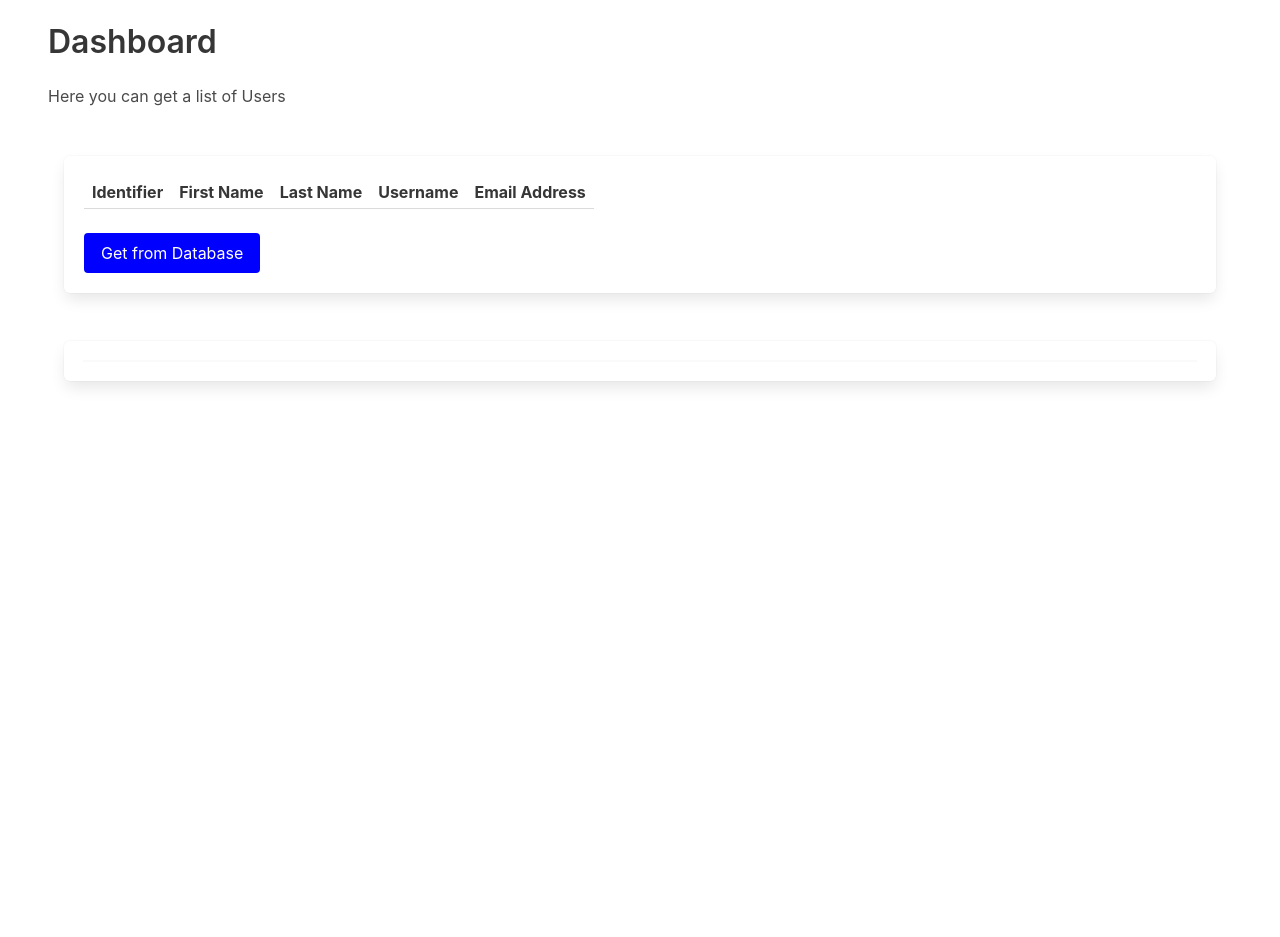
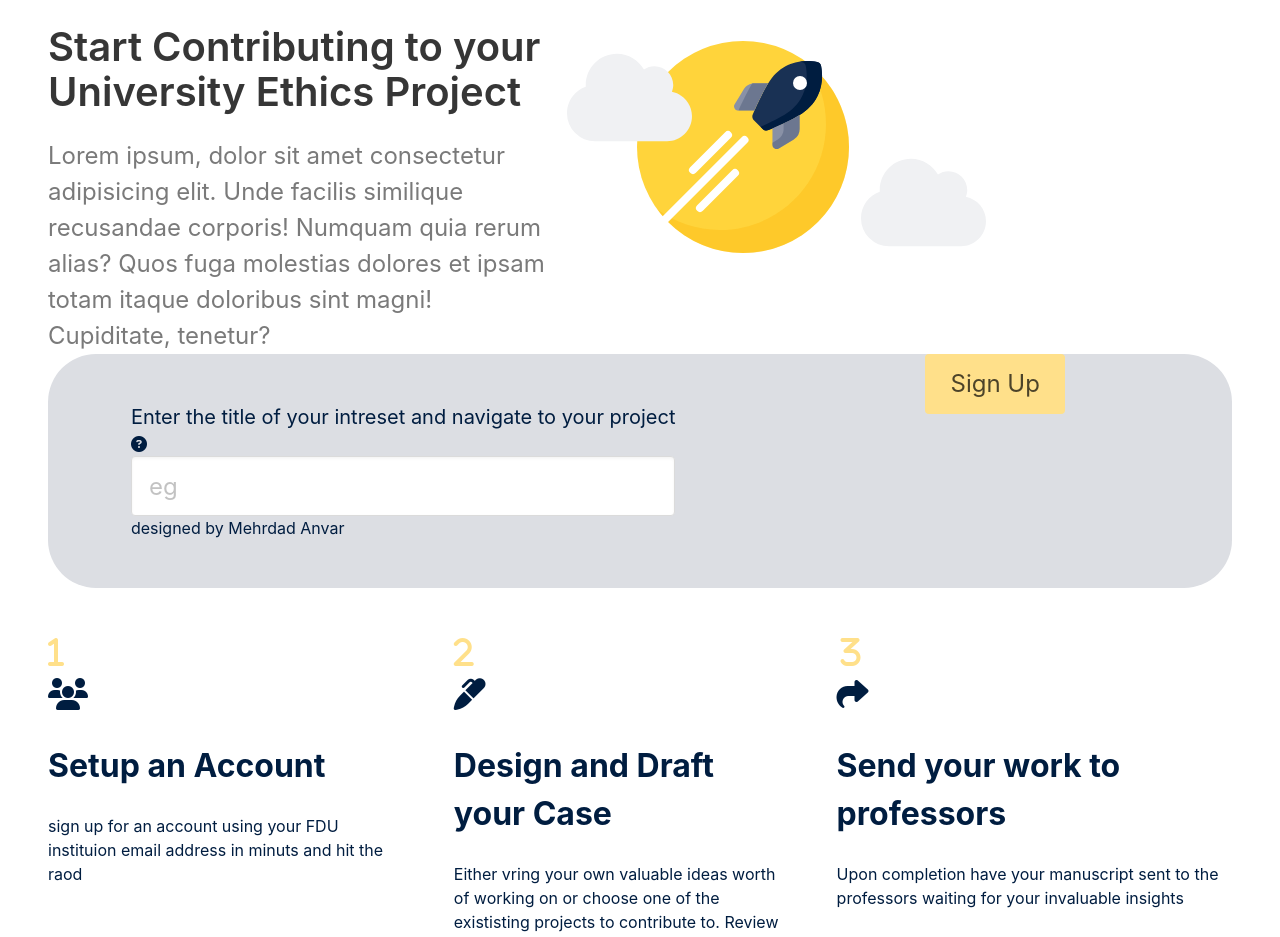
Before and after one commit to mehrdadanvar/ethics-traversy, a Vue app in the folder client/: page / in a window 1280 px wide. Shown: the part 160-1097 px from the top of the page. Before the commit the page ends 800 px from the top, so only its background shows below. Built offline with nearby package versions, Linux system fonts and the light colour scheme.

Commit message:
added content to the home page

```diff
--- a/client/public/index.html
+++ b/client/public/index.html
@@ -5,6 +5,7 @@
     <meta http-equiv="X-UA-Compatible" content="IE=edge">
     <meta name="viewport" content="width=device-width,initial-scale=1.0">
     <link rel="icon" href="<%= BASE_URL %>favicon.ico">
+    <link rel="stylesheet" href="https://cdnjs.cloudflare.com/ajax/libs/font-awesome/6.1.1/css/all.min.css" integrity="sha512-KfkfwYDsLkIlwQp6LFnl8zNdLGxu9YAA1QvwINks4PhcElQSvqcyVLLD9aMhXd13uQjoXtEKNosOWaZqXgel0g==" crossorigin="anonymous" referrerpolicy="no-referrer" />
     <title><%= htmlWebpackPlugin.options.title %></title>
   </head>
   <body>
--- a/client/src/views/Home.vue
+++ b/client/src/views/Home.vue
@@ -1,15 +1,81 @@
 <template>
+  <div class="head-container">
+    <section class="section">
+      <div class="row-1">
+        <div class="left">
+          <div class="title is-size-2">Start Contributing to your University Ethics Project</div>
+          <p class="text is-size-4 has-text-grey">
+            Lorem ipsum, dolor sit amet consectetur adipisicing elit. Unde facilis similique
+            recusandae corporis! Numquam quia rerum alias? Quos fuga molestias dolores et ipsam
+            totam itaque doloribus sint magni! Cupiditate, tenetur?
+          </p>
+        </div>
+        <div class="right">
+          <img src="../../src/assets/start-illustration.svg" alt="image" />
+          <h2></h2>
+        </div>
+      </div>
+      <div class="row-2">
+        <div class="container py-6 px-6">
+          <p class="text is-size-5">
+            Enter the title of your intreset and navigate to your project
+          </p>
+          <i class="fa-solid fa-circle-question"></i>
+          <input type="text" placeholder="eg" class="input is-large" />
+          <p>designed by Mehrdad Anvar</p>
+        </div>
+        <div class="container">
+          <button class="button is-warning is-large">Sign Up</button>
+        </div>
+      </div>
+      <div class="row-3 py-6">
+        <div class="l">
+          <i class="fa-solid fa-1 is-size-3 has-text-warning"></i>
+          <br />
+          <i class="fa-solid fa-users is-size-3 py-2"></i>
+          <br />
+          <h2 class="text has-text-weight-bold my-5 is-size-3">Setup an Account</h2>
+          <p class="text">
+            sign up for an account using your FDU instituion email address in minuts and hit the
+            raod
+          </p>
+        </div>
+        <div class="m">
+          <i class="fa-solid fa-2 is-size-3 has-text-warning"></i>
+          <br />
+          <i class="fa-solid fa-marker is-size-3 py-2"></i>
+          <br />
+          <h2 class="text has-text-weight-bold my-5 is-size-3">Design and Draft your Case</h2>
+          <p class="text">
+            Either vring your own valuable ideas worth of working on or choose one of the
+            exististing projects to contribute to. Review your content online in your borowser. No
+            need for microsoft word or styling.
+          </p>
+        </div>
+        <div class="r">
+          <i class="fa-solid fa-3 is-size-3 has-text-warning"></i>
+          <br />
+          <i class="fa-solid fa-share is-size-3 py-2"></i>
+          <br />
+          <h2 class="text has-text-weight-bold my-5 is-size-3">Send your work to professors</h2>
+          <p class="text">
+            Upon completion have your manuscript sent to the professors waiting for your invaluable
+            insights
+          </p>
+        </div>
+      </div>
+    </section>
     <section class="section">
       <div class="title">
-      <div class="has-size-3">Dashboard</div>
+        <div class="has-size-3">Adminstrator home</div>
       </div>
       <h1 class="block has-background-success-lighter mb-6">
         <div>Here you can get a list of Users</div>
       </h1>
       <div class="container">
-      <KeepAlive>
         <div class="box">
           <div class="table-container">
+            <KeepAlive>
               <table class="table is-narrow is-full-width">
                 <th>Identifier</th>
                 <th>First Name</th>
@@ -24,19 +90,13 @@
                   <td>{{ user.email }}</td>
                 </tr>
               </table>
+            </KeepAlive>
           </div>
           <div class="button is-primary" @click="getUsers">Get from Database</div>
         </div>
-      </KeepAlive>
-    </div>
-    <section>
-      <div class="container">
-        <div class="box mt-6">
-          <div class="card"></div>
-        </div>
       </div>
     </section>
-  </section>
+  </div>
 </template>
 
 <script>
@@ -65,4 +125,29 @@ export default {
 };
 </script>
 
-<style></style>
+<style scoped>
+.head-container {
+  display: grid;
+  grid-template-rows: 1fr 1fr 1fr;
+}
+.row-1 {
+  display: grid;
+  grid-template-columns: 3fr 4fr;
+}
+.row-2 {
+  background-color: #dcdee3;
+  border-radius: 3rem;
+  display: grid;
+  grid-template-columns: 3fr 2fr;
+}
+.row-3 {
+  display: grid;
+  /* grid-template-columns: repeat(3, 1fr); */
+  grid-auto-flow: column;
+  column-gap: 3rem;
+}
+
+.section {
+  color: #001d40;
+}
+</style>
--- a/client/src/views/Register.vue
+++ b/client/src/views/Register.vue
@@ -2,25 +2,34 @@
   <section class="section mt-2 pt-2">
     <div class="container">
       <div class="box">
-        <h1 class="title is-size-4">Welcome to the registration Page</h1>
-        <p class="text">Please go through the following form with your FDU email address</p>
-        <article class="message is-danger">
+        <h1 class="title is-size-4 my-4">Welcome to the registration Page</h1>
+
+        <article class="message is-warning">
           <div class="message-header">
             <p>registration Form Details</p>
           </div>
           <div class="message-content">
-            <p>Please read this part with care</p>
-            <p>
-              Lorem ipsum dolor sit amet, consectetur adipisicing elit. Quisquam, tenetur repellat
-              vero porro explicabo cum deleniti? Nobis obcaecati vero quis, aliquid provident
-              facilis dolor temporibus? Ratione nihil porro id facilis.
-            </p>
+            <li class="text">Please read this part with care</li>
+            <li class="text">Please go through the following form with your FDU email address</li>
+            <li class="text">
+              Providing your First Name and Last Name will significantly assisst un in tracking your
+              contribution to the project and facilitates furthur communication between the authors
+            </li>
+            <li>
+              the user name could be an arbitrary combination of characters, preferably a memorable
+              piece of text such as first.last name
+            </li>
+            <li class="text">please use your FDU email address for operating this repository</li>
+            <li class="text">
+              Conidering a strong and complicated password which is longer than 5 characters, will
+              ensure the security of this portal and your information
+            </li>
           </div>
         </article>
       </div>
     </div>
 
-    <div class="container">
+    <div class="box">
       <form class="box pr-6 mr-1 ml-1 mt-1" @submit.prevent="submitHandler" method="post">
         <h1 class="title is-size-4 mt-2 mb-6">Registration Form</h1>
         <hr />
@@ -150,7 +159,8 @@ export default {
 <style scoped>
 .section {
   display: grid;
-  grid-template-columns: 2fr 4fr;
+  grid-template-columns: 3fr 4fr;
+  column-gap: 10px;
 }
 .box {
   border-radius: 2rem;
```
Also changed, not shown: client/src/assets/start-illustration.svg (added). Lines whose indentation alone changed are shown as unchanged.
